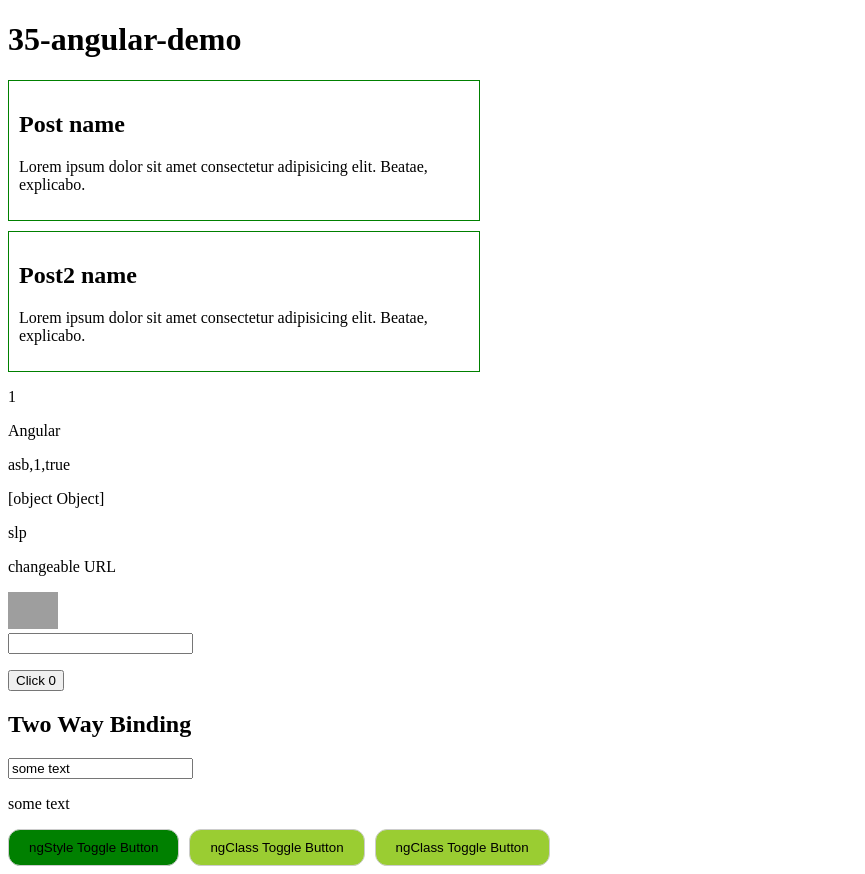
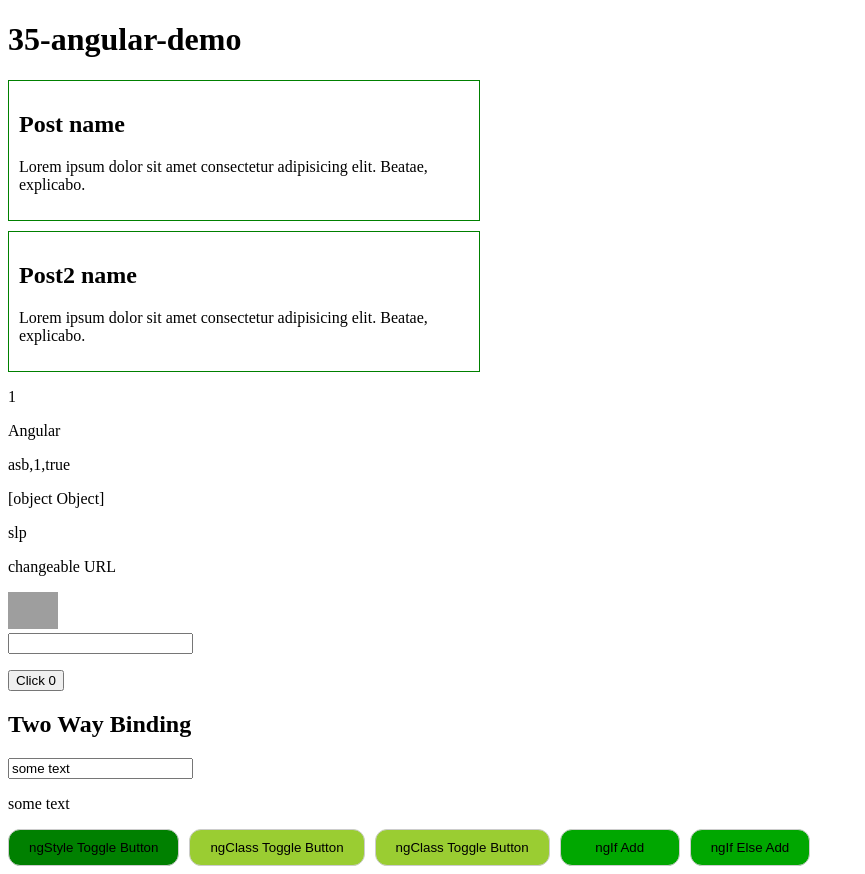
Before and after one commit to TkachukRR/26-angular-demo, an Angular app: page / in a window 1280 px wide. Shown: the whole page, without its empty margins (0-865 px from the left). Built offline with nearby package versions, Linux system fonts and the light colour scheme; grey boxes are pictures that could not be loaded.

Commit message:
#006 added *ngIf and *ngIf else  toggle background buttons

```diff
--- a/src/app/app.component.html
+++ b/src/app/app.component.html
@@ -7,3 +7,4 @@
 <app-tow-way-binding></app-tow-way-binding>
 <app-styled></app-styled>
 <app-class></app-class>
+<app-if-else></app-if-else>
--- a/src/app/app.module.ts
+++ b/src/app/app.module.ts
@@ -9,6 +9,7 @@ import { TowWayBindingComponent } from './tow-way-binding/tow-way-binding.compon
 import { FormsModule } from '@angular/forms';
 import { StyledComponent } from './styled/styled.component';
 import { ClassComponent } from './class/class.component';
+import { IfElseComponent } from './if-else/if-else.component';
 
 @NgModule({
   declarations: [
@@ -19,6 +20,7 @@ import { ClassComponent } from './class/class.component';
     TowWayBindingComponent,
     StyledComponent,
     ClassComponent,
+    IfElseComponent,
   ],
   imports: [BrowserModule, FormsModule],
   providers: [],
--- /dev/null
+++ b/src/app/if-else/if-else.component.html
@@ -0,0 +1,23 @@
+<span>
+  <button *ngIf="toggle" type="button" class="green" (click)="toggle = !toggle">
+    ngIf Add
+  </button>
+  <button *ngIf="!toggle" type="button" class="red" (click)="toggle = !toggle">
+    ngIf Remove
+  </button>
+</span>
+<span>
+  <button
+    *ngIf="toggle2; else redBtn"
+    type="button"
+    class="green"
+    (click)="toggle2 = !toggle2"
+  >
+    ngIf Else Add
+  </button>
+  <ng-template #redBtn>
+    <button type="button" class="red" (click)="toggle2 = !toggle2">
+      ngIf Else Remove
+    </button>
+  </ng-template>
+</span>
--- /dev/null
+++ b/src/app/if-else/if-else.component.scss
@@ -0,0 +1,15 @@
+button {
+  min-width: 120px;
+  padding: 10px 20px;
+  border-radius: 12px;
+  border: 1px solid #ccc;
+  margin-left: 10px;
+}
+
+.red {
+  background-color: red;
+}
+
+.green {
+  background-color: rgb(0, 167, 0);
+}
--- /dev/null
+++ b/src/app/if-else/if-else.component.ts
@@ -0,0 +1,11 @@
+import { Component } from '@angular/core';
+
+@Component({
+  selector: 'app-if-else',
+  templateUrl: './if-else.component.html',
+  styleUrls: ['./if-else.component.scss'],
+})
+export class IfElseComponent {
+  toggle = true;
+  toggle2 = true;
+}
```
Also changed, not shown: 1 other file (tests, documents, lock files or other folders).
